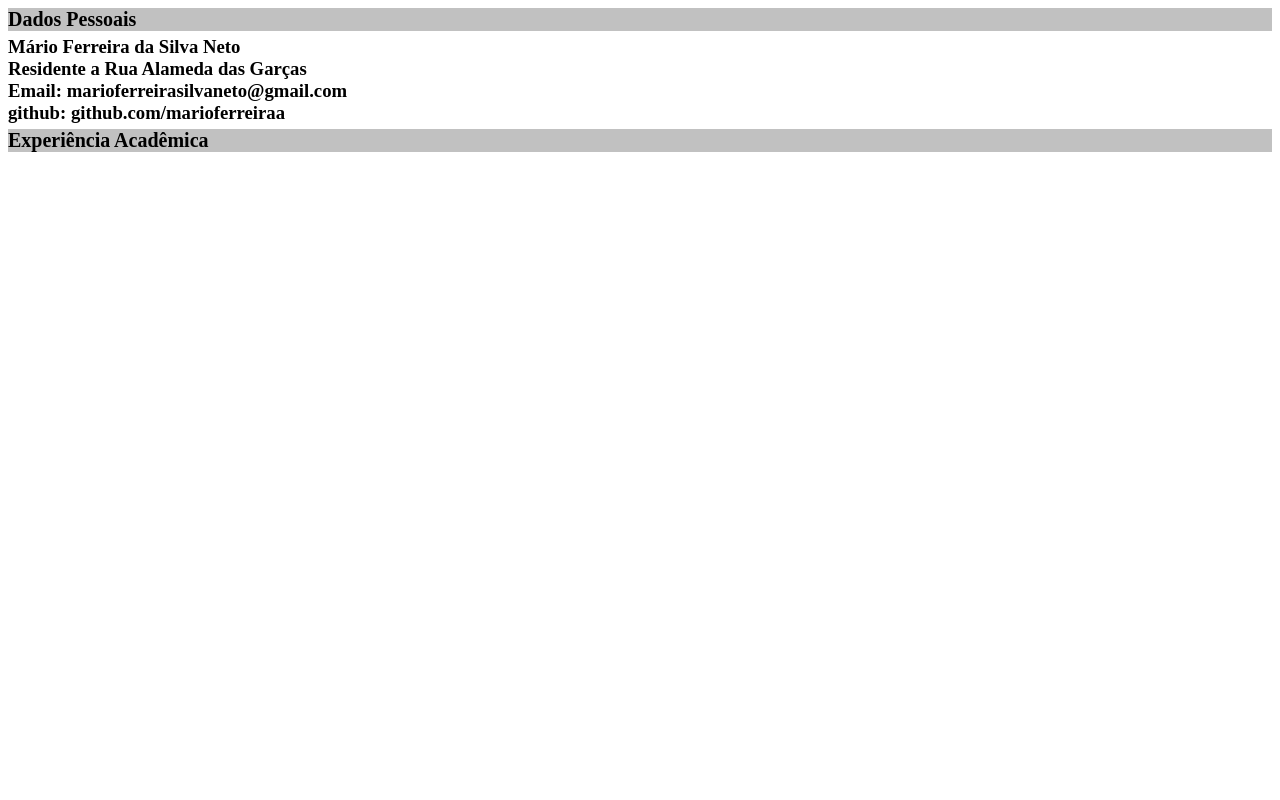
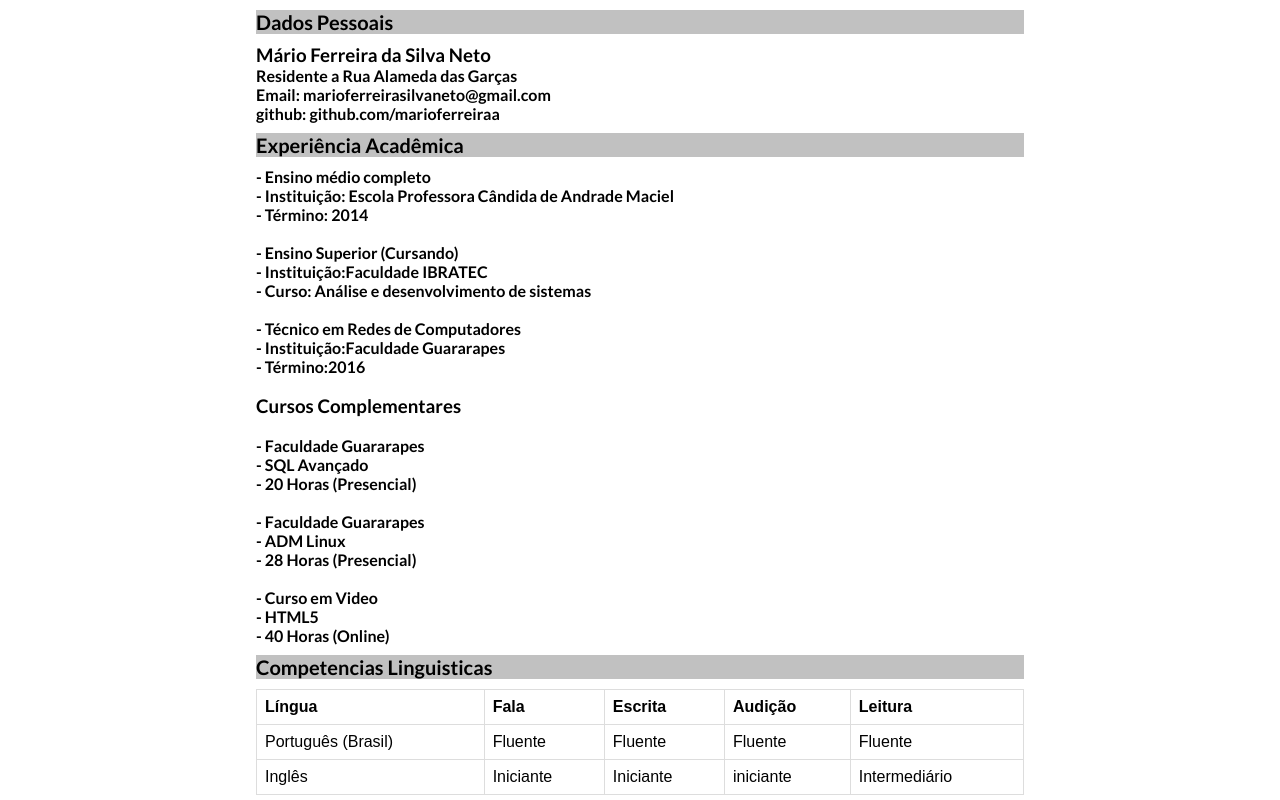
Before and after one commit to marioferreiraa/exercicio-curriculo, a plain HTML site: page index.html in a window 1280 px wide. Drawn offline with Linux system fonts and the light colour scheme.

Commit message:
Alteracoes no Exercicio

```diff
--- a/index.html
+++ b/index.html
@@ -2,6 +2,7 @@
 <html>
     <head>
         <title>Currículo</title>
+        <link href="https://fonts.googleapis.com/css?family=Lato:400,700" rel="stylesheet">
         <link href="style.css" rel="stylesheet">
         <script src="script.js"></script>
     </head>
@@ -9,15 +10,67 @@
         <section id="dadosPessoais">
             <h2 class="title">Dados Pessoais</h2>
             <h3>Mário Ferreira da Silva Neto</h3>
-            <h3>Residente a Rua Alameda das Garças</h3>
-            <h3>Email: marioferreirasilvaneto@gmail.com</h3>
-            <h3>github: github.com/marioferreiraa</h3>
+            <h4>Residente a Rua Alameda das Garças</h4>
+            <h4>Email: marioferreirasilvaneto@gmail.com</h4>
+            <h4>github: github.com/marioferreiraa</h4>
         </section>
         <section id="experienciaAcademica">
             <h2 class="title">Experiência Acadêmica</h2>
+            <h4>- Ensino médio completo</h4>
+            <h4>- <strong>Instituição:</strong> Escola Professora Cândida de Andrade Maciel</h4>
+            <h4>- Término: 2014</h3>
+            <br>
+            <h4>- Ensino Superior (Cursando)</h4>
+            <h4>- <strong>Instituição:</strong>Faculdade IBRATEC</h4>
+            <h4>- Curso: Análise e desenvolvimento de sistemas</h3>
+            <br>
+            <h4>- Técnico em Redes de Computadores</h4>
+            <h4>- <strong>Instituição:</strong>Faculdade Guararapes</h4>
+            <h4>- <strong>Término:</strong>2016 </h3>
+            <br>
+            <h3>Cursos Complementares</h3>
+            <br>
+            <h4>- Faculdade Guararapes</h4>
+            <h4>- SQL Avançado</h4>
+            <h4>- 20 Horas (Presencial)</h4>
+            <br>
+            <h4>- Faculdade Guararapes</h4>
+            <h4>- ADM Linux</h4>
+            <h4>- 28 Horas (Presencial)</h4>
+            <br>
+            <h4>- Curso em Video</h4>
+            <h4>- HTML5</h4>
+            <h4>- 40 Horas (Online)</h4>
         </section>
         <section id="competenciasLinguisticas">
-
+            <h2 class="title">Competencias Linguisticas</h2>
+            <table>
+                <thead>
+                    <tr>
+                        <th>Língua</th>
+                        <th>Fala</th>
+                        <th>Escrita</th>
+                        <th>Audição</th>
+                        <th>Leitura</th>
+                    </tr>
+                </thead>
+                <tbody>
+                    <tr>
+                        <td>Português (Brasil)</td>
+                        <td>Fluente</td>
+                        <td>Fluente</td>
+                        <td>Fluente</td>
+                        <td>Fluente</td>
+                    </tr>
+                    <tr>
+                        <td>Inglês</td>
+                        <td>Iniciante</td>
+                        <td>Iniciante</td>
+                        <td>iniciante</td>
+                        <td>Intermediário</td>
+                    </tr>
+                </tbody>
+            </table>
         </section>
     </body>
 </html>
--- a/style.css
+++ b/style.css
@@ -1,8 +1,25 @@
-h3{
+body{
+    font-family: 'Lato', sans-serif;
+    width: 60%;
+    margin: 0 auto;
+}
+h3, h4{
     margin: 0;
 }
 .title{
-    margin: 5px 0;
+    margin: 10px 0;
     background-color: #c1c1c1;
     font-size: 20px;
 }
+
+table {
+    font-family: arial, sans-serif;
+    border-collapse: collapse;
+    width: 100%;
+}
+
+td, th {
+    border: 1px solid #dddddd;
+    text-align: left;
+    padding: 8px;
+}
```
